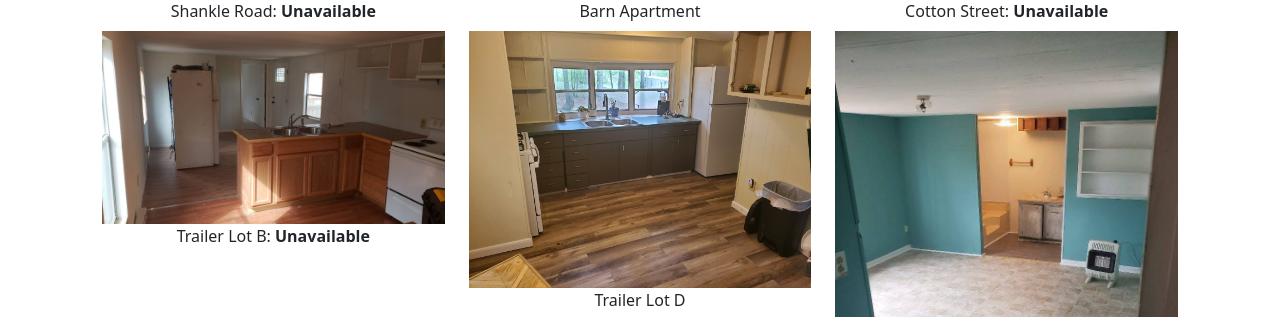
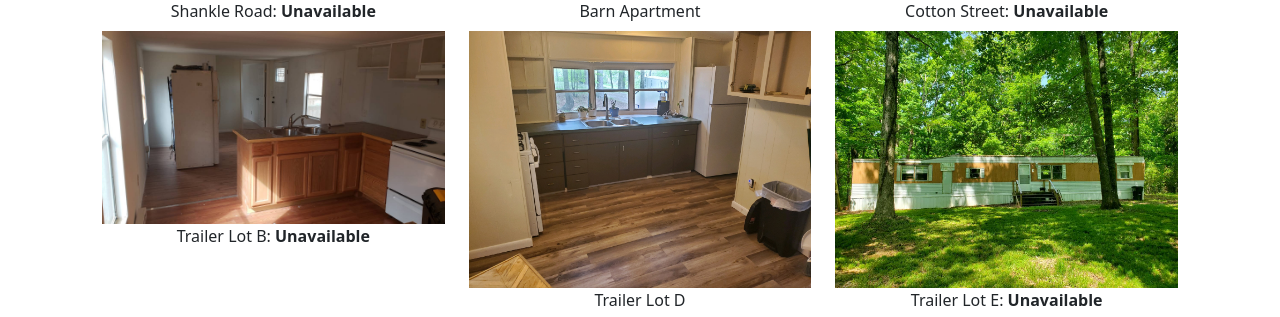
Before and after one commit to elisspace/pops, a PHP site: page / in a window 1280 px wide. Shown: the part 322-639 px from the top of the page. Run offline with PHP 8.4, Linux system fonts and the light colour scheme.

Commit message:
added lot e front pics

```diff
--- a/index.php
+++ b/index.php
@@ -30,7 +30,7 @@
         Trailer Lot D
     </div>
     <div class="col">
-       <a href="p/e.php"> <img src="pics/e/signal-2021-04-09-011711_006.jpeg" class="d-block w-100" alt="Trailer Lot E"></a>
+       <a href="p/e.php"> <img src="pics/e/15290.jpeg" class="d-block w-100" alt="Trailer Lot E"></a>
         Trailer Lot E: <b>Unavailable</b>
     </div>
 </div>
--- a/p/e.php
+++ b/p/e.php
@@ -18,9 +18,12 @@
     <button type="button" data-bs-target="#carousel-e" data-bs-slide-to="9" aria-label="Slide 10"></button>
     <button type="button" data-bs-target="#carousel-e" data-bs-slide-to="10" aria-label="Slide 11"></button>
     <button type="button" data-bs-target="#carousel-e" data-bs-slide-to="11" aria-label="Slide 12"></button>
-
+    <button type="button" data-bs-target="#carousel-e" data-bs-slide-to="12" aria-label="Slide 13"></button>
   </div>
   <div class="carousel-inner">
+    <div class="carousel-item active">
+      <img src="/pics/e/15290.jpeg" class="d-block w-100" alt="...">
+    </div>
     <div class="carousel-item active">
       <img src="/pics/e/signal-2021-04-09-011711_001.jpeg" class="d-block w-100" alt="...">
     </div>
```
Also changed, not shown: pics/e/15290.jpeg (added).
